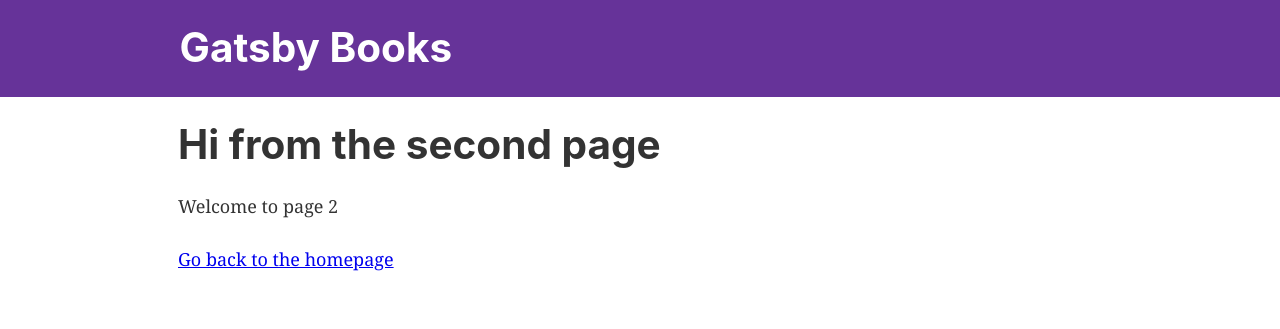
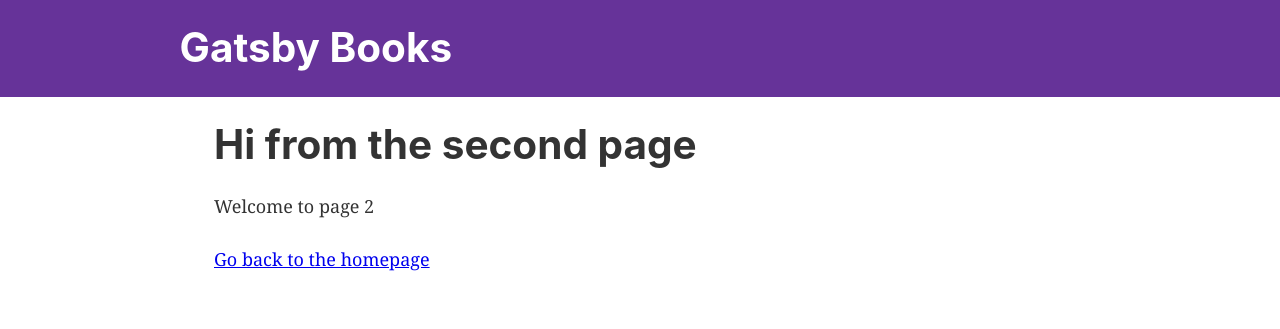
Before and after one commit to RoseNeezar/gatsby-book, a Gatsby site: page /page-2 in a window 1280 px wide. Built offline with nearby package versions, Linux system fonts and the light colour scheme; Gatsby itself is replaced by a stand-in of ours.

Commit message:
3rem change

```diff
--- a/src/components/layout.js
+++ b/src/components/layout.js
@@ -30,7 +30,7 @@ const Layout = ({ children }) => {
         style={{
           margin: `0 auto`,
           maxWidth: 960,
-          padding: `0px 1rem 1rem`,
+          padding: `0px 3rem 3rem`,
           paddingTop: 0,
         }}
       >
```
